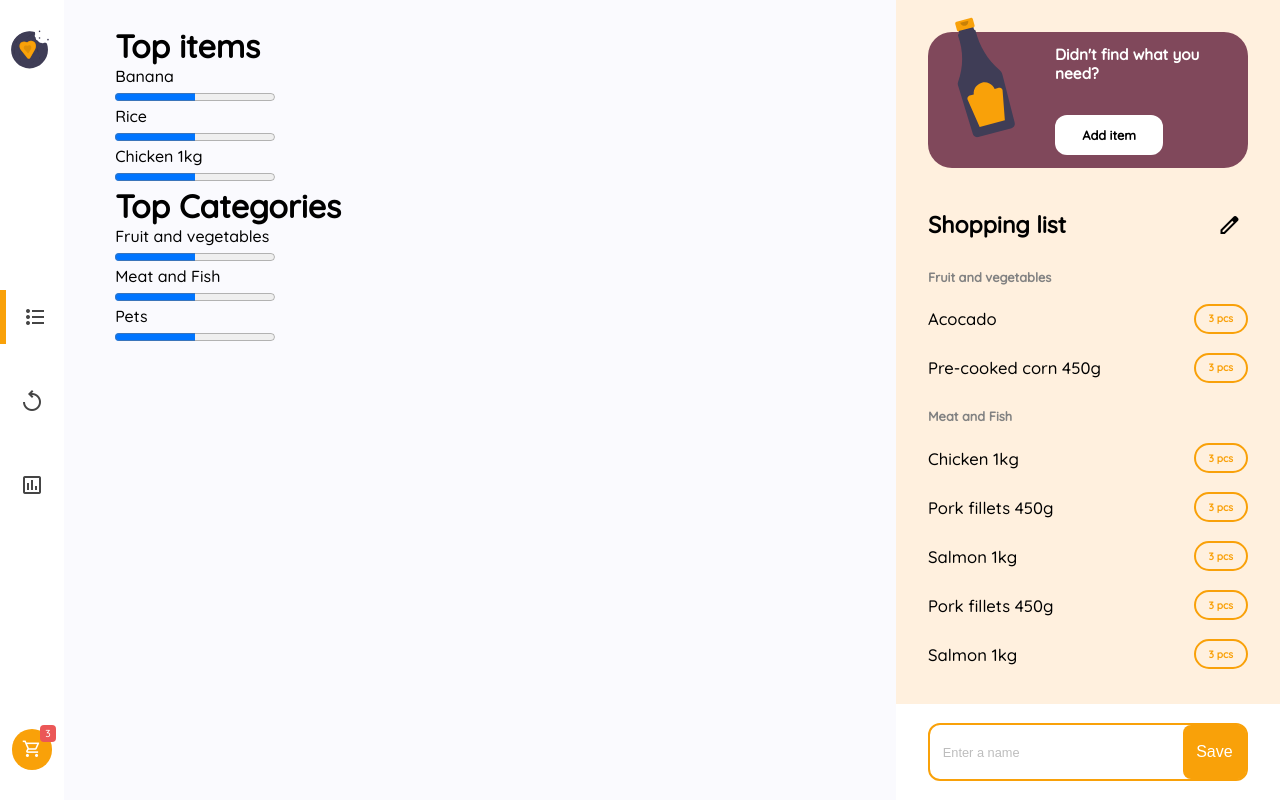
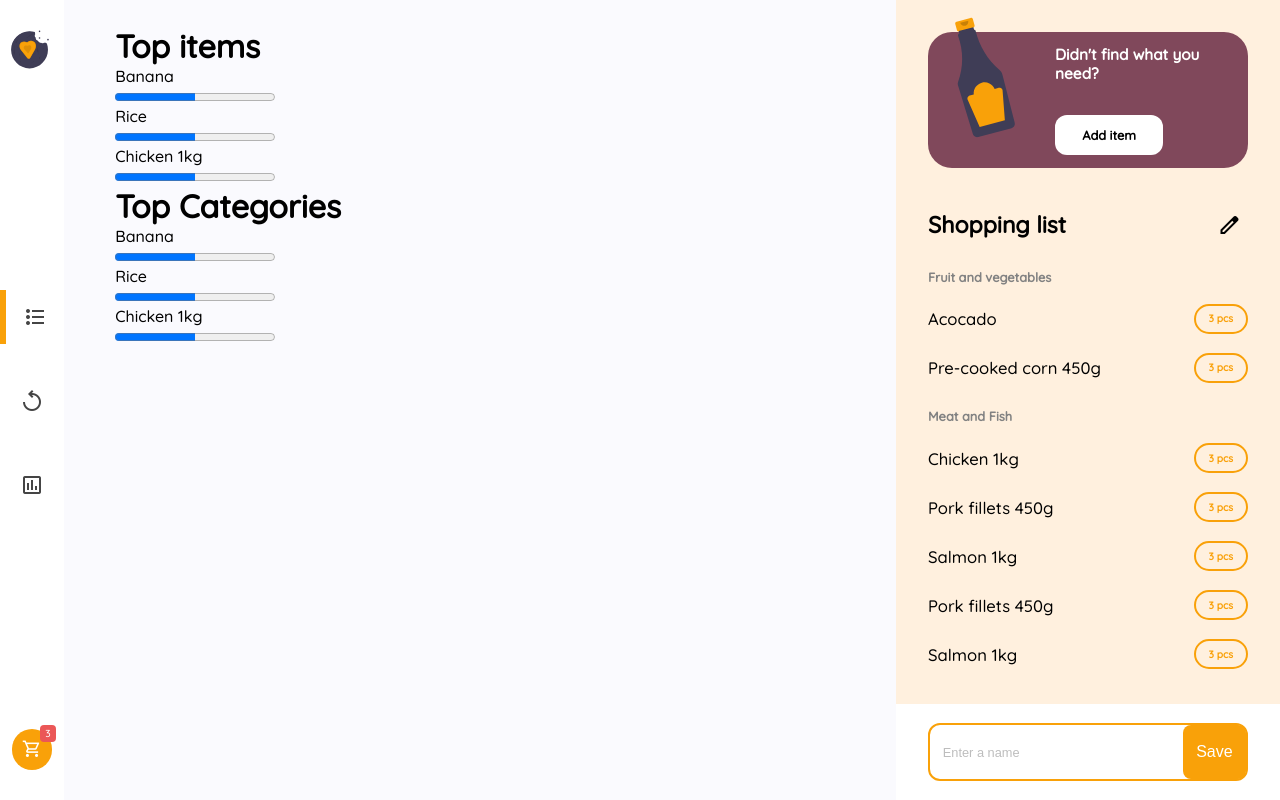
Before and after one commit to christiandionisio/shoppingify, a React (Create React App) app: page / in a window 1280 px wide. Built offline with nearby package versions, Linux system fonts and the light colour scheme.

Commit message:
StatisticsProgressElementList html added

```diff
--- a/src/components/tabs/StatisticsTab.tsx
+++ b/src/components/tabs/StatisticsTab.tsx
@@ -1,42 +1,12 @@
+import { StatisticsProgressElementList } from "../ui/StatisticsProgressElementList"
 
 
 export const StatisticsTab = () => {
   return (
     <div className="statistics-tab">
         <div className="percentage-elements-view">
-            <div className="list-progress-bar-element">
-                <h1>Top items</h1>
-
-                <div className="progress-bar-element">
-                    <p>Banana</p>
-                    <progress value={50} max={100}></progress>
-                </div>
-                <div className="progress-bar-element">
-                    <p>Rice</p>
-                    <progress value={50} max={100}></progress>
-                </div>
-                <div className="progress-bar-element">
-                    <p>Chicken 1kg</p>
-                    <progress value={50} max={100}></progress>
-                </div>
-            </div>
-
-            <div className="list-progress-bar-element">
-                <h1>Top Categories</h1>
-
-                <div className="progress-bar-element">
-                    <p>Fruit and vegetables</p>
-                    <progress value={50} max={100}></progress>
-                </div>
-                <div className="progress-bar-element">
-                    <p>Meat and Fish</p>
-                    <progress value={50} max={100}></progress>
-                </div>
-                <div className="progress-bar-element">
-                    <p>Pets</p>
-                    <progress value={50} max={100}></progress>
-                </div>
-            </div>
+            <StatisticsProgressElementList elementType="items" />
+            <StatisticsProgressElementList elementType="Categories" />
         </div>
     </div>
   )
--- /dev/null
+++ b/src/components/ui/StatisticsProgressElementList.tsx
@@ -0,0 +1,26 @@
+import { FC } from "react";
+
+interface Props {
+    elementType: string;
+}
+
+export const StatisticsProgressElementList: FC<Props> = ({elementType}) => {
+  return (
+    <div className="list-progress-bar-element">
+        <h1>Top {elementType}</h1>
+
+        <div className="progress-bar-element">
+            <p>Banana</p>
+            <progress value={50} max={100}></progress>
+        </div>
+        <div className="progress-bar-element">
+            <p>Rice</p>
+            <progress value={50} max={100}></progress>
+        </div>
+        <div className="progress-bar-element">
+            <p>Chicken 1kg</p>
+            <progress value={50} max={100}></progress>
+        </div>
+    </div>
+  )
+}
```
